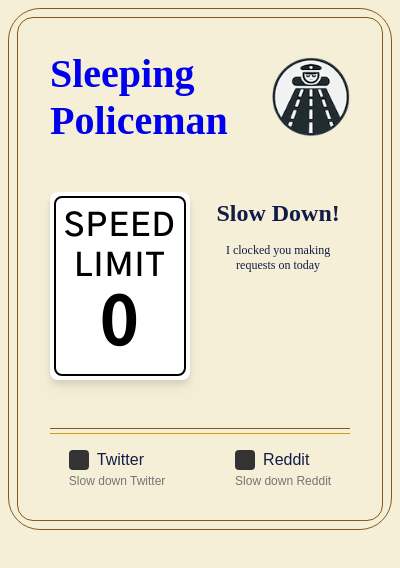
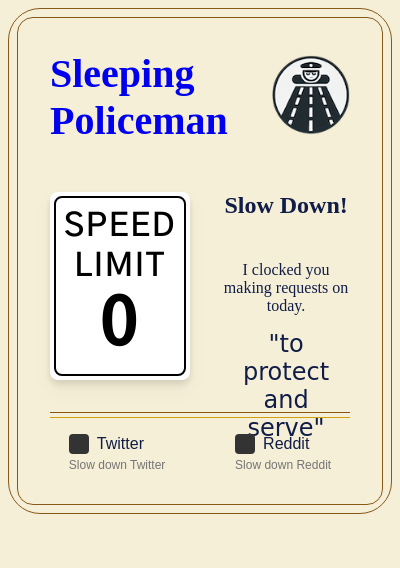
Before and after one commit to elijahrogers/sleeping_policeman, a browser extension: page popup.html in a window 400 px wide. Drawn offline with Linux system fonts and the light colour scheme; a web font is replaced by a local one.

Commit message:
Add tagline

```diff
--- a/css/popup.css
+++ b/css/popup.css
@@ -7,6 +7,8 @@ body {
   color: #111D48;
   font-size: 0.75rem;
   border: 1px solid #89591A;
+
+  max-width: 500px;
 
   .container {
     padding: 2rem;
@@ -21,7 +23,7 @@ body {
     display: flex;
     align-items: center;
     justify-content: space-between;
-    margin-bottom: 2rem;
+    margin-bottom: 3rem;
     gap: 1rem;
 
     h2 {
@@ -39,9 +41,27 @@ body {
 
   .main {
     display: flex;
-    gap: 1rem;
+    gap: 2rem;
     margin-bottom: 2rem;
     text-align: center;
+
+    .warning {
+      display: grid;
+      grid-template-rows: 1fr 1fr 50px;
+
+      p {
+        margin: 0;
+        font-size: 1rem;
+      }
+
+      #protect-and-serve {
+        font-family: "Italianno", cursive;
+        font-size: 1.5rem;
+        margin-top: auto;
+        font-weight: 400;
+        font-style: normal;
+      }
+    }
   }
 
   .spacer {
@@ -57,12 +77,14 @@ body {
   h3 {
     font-size: 1.5rem;
     margin-bottom: 1rem;
+    margin: 0;
   }
 
   .speedLimitContainer {
     display: flex;
     justify-content: center;
-    margin: 1rem 0;
+    /* margin: 1rem 0; */
+    margin: auto;
   }
 
   #speedLimitSign {
--- a/popup.html
+++ b/popup.html
@@ -6,6 +6,7 @@
   <link rel="preconnect" href="https://fonts.googleapis.com">
   <link rel="preconnect" href="https://fonts.gstatic.com" crossorigin>
   <link href="https://fonts.googleapis.com/css2?family=Calistoga&family=Gothic+A1:wght@400;600;800&display=swap" rel="stylesheet">
+  <link href="https://fonts.googleapis.com/css2?family=Italianno&display=swap" rel="stylesheet">
   <link rel="stylesheet" type="text/css" href="css/popup.css">
   <script src="popup.js"></script>
 </head>
@@ -15,7 +16,9 @@
       <a href="https://en.wikipedia.org/wiki/Speed_bump#Speed_bumps">
         <h2>Sleeping <br> Policeman</h2>
       </a>
-      <img class="icon" src="policeman-small.png" alt="Sleeping Policeman">
+      <span>
+        <img class="icon" src="policeman-small.png" alt="Sleeping Policeman">
+      </span>
     </header>
 
     <div class="main">
@@ -29,9 +32,13 @@
         </div>
       </div>
 
-      <div>
+      <div class="warning">
         <h3>Slow Down!</h3>
-        <p>I clocked you making <span id="requestNum"></span> requests on <span id="siteName"></span> today</p>
+        <p>
+          I clocked you making <span id="requestNum"></span> requests on <span id="siteName"></span> today.
+        </p>
+
+        <div id="protect-and-serve">"to protect and serve"</div>
       </div>
     </div>
 
```
